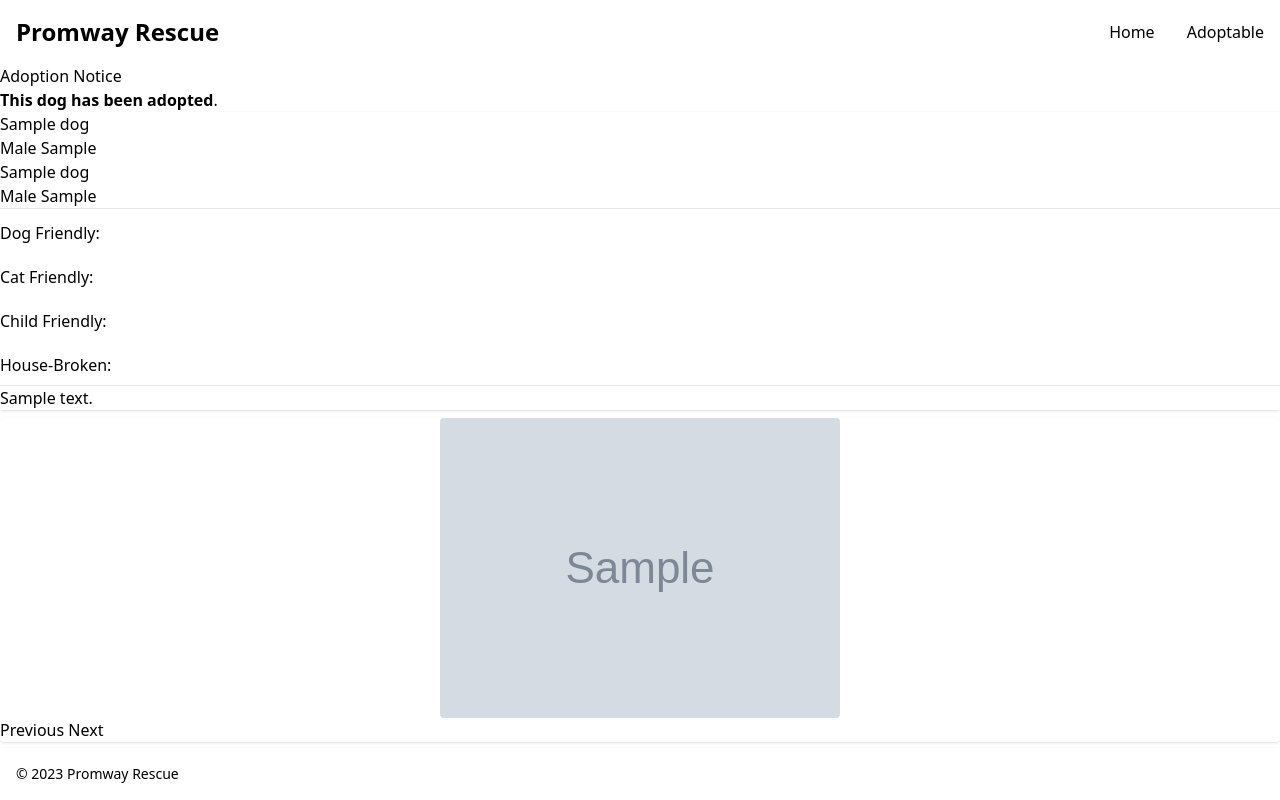
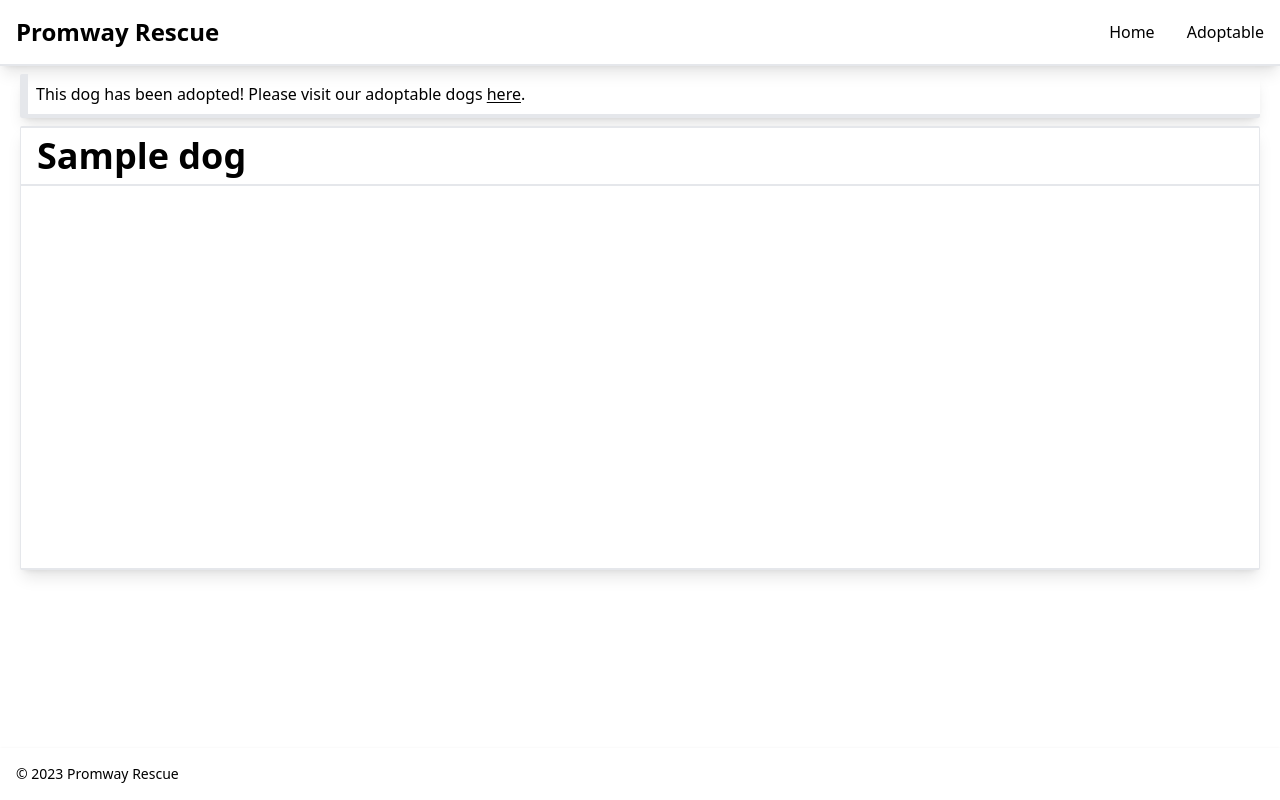
Before and after one commit to Joey-Pekar/promway-rescue, a Django app: page /dogs/1/ in a window 1280 px wide. Run offline with Django 4.2, Linux system fonts and the light colour scheme; tables that the repository leaves empty hold one stand-in row (values such as "Sample post"); grey boxes marked "Sample" are stand-in pictures; some libraries are stand-ins or nearby versions.

Commit message:
Details Page

```diff
--- a/dogs/templates/dogs/details.html
+++ b/dogs/templates/dogs/details.html
@@ -8,95 +8,38 @@
 {% load rescue_tags %}
 
 {% block content %}
+
+  <div class="py-2 px-5 mx-auto max-w-screen-xl">
   {% if dog.adopted %}
-    <div class="container">
-      <div class="alert alert-info" role="alert">
-        <h4 class="alert-heading">Adoption Notice</h4><span><strong>This dog has been adopted</strong>.</span>
-      </div>
+    <div class="text-danger-light bg-dark border-danger border-b-4 border-l-8 p-2 mb-2 rounded-sm shadow-lg">
+      <i class="fa-solid fa-triangle-exclamation fa-2x"></i> This dog has been adopted! Please visit our adoptable dogs <a class="text-medium underline underline-offset-2" href="{% url 'dogs:adoptable' %}">here</a>.
     </div>
   {% endif %}
 
-  <div class="container">
-    <div class="row">
-      <div class="col-md-6 order-2 order-md-1">
-        <div class="card shadow">
-          <div class="card-body">
-            <div class="row">
-              <div class="col">
-                <h1 class="card-title">{{ dog.name }}</h1>
-                <h5 class="text-secondary">{{ dog.sex }} {{ dog.breed }}</h5>
-              </div>
-              {% if dog.bonded_pair.count > 0 %}
-              <div class="col">
-                <h1 class="card-title">{{ dog.bonded_pair.first.name }}</h1>
-                <h5 class="text-secondary">{{ dog.bonded_pair.first.sex }} {{ dog.bonded_pair.first.breed }}</h5>
-              </div>
-              {% endif %}
+    <div class="bg-white border border-y-2 border-dark rounded-sm shadow-lg">
+      <p class="text-4xl font-semibold text-primary p-2 px-4">{{ dog.name }}</p>
+
+      <div id="carousel" class="relative w-full" data-carousel="slide">
+        <!-- Carousel wrapper -->
+        <div class="relative h-96 overflow-hidden bg-dark border-t-2 border-secondary md:h-96">
+          {% for image in dog.galleryimage_set.all %}
+             <!-- Item 1 -->
+            <div class="hidden duration-700 ease-in-out" data-carousel-item>
+                <img src="{{ image.image.url }}" class="absolute block w-auto h-full -translate-x-1/2 -translate-y-1/2 top-1/2 left-1/2" alt="{{image.image.id}}">
             </div>
-          </div>
-          <hr />
-          <div class="card-body">
-            <div class="row py-2">
-              <div class="col-1 my-1 d-flex justify-content-center">
-                <i class="fa-solid fa-dog fa-2xl"></i>
-              </div>
-              <div class="col-9">Dog Friendly:</div>
-              <div class="col-2">{{ dog.dog_friendly|bool_icon }}</div>
-            </div>
-            <div class="row py-2">
-              <div class="col-1 my-1 d-flex justify-content-center">
-                <i class="fa-solid fa-cat fa-2xl"></i>
-              </div>
-              <div class="col-9">Cat Friendly:</div>
-              <div class="col-2">{{ dog.cat_friendly|bool_icon }}</div>
-            </div>
-            <div class="row py-2">
-              <div class="col-1 my-1 d-flex justify-content-center">
-                <i class="fa-solid fa-child-reaching fa-2xl"></i>
-              </div>
-              <div class="col-9">Child Friendly:</div>
-              <div class="col-2">{{ dog.child_friendly|bool_icon }}</div>
-            </div>
-            <div class="row py-2">
-              <div class="col-1 my-1 d-flex justify-content-center">
-                <i class="fa-solid fa-house-chimney fa-2xl mx-auto"></i>
-              </div>
-              <div class="col-9">House-Broken:</div>
-              <div class="col-2">{{ dog.house_broken|bool_icon }}</div>
-            </div>
-          </div>
-          <hr />
-          <div class="card-body">
-            <p>{{ dog.description }}</p>
-          </div>
+            {% endfor%}
         </div>
-      </div>
+        <!-- Slider indicators -->
+        <div class="absolute z-30 flex space-x-3 -translate-x-1/2 bottom-5 left-1/2">
+            {% for i in dog.galleryimage_set.all %}
+            <button type="button" class="w-3 h-3 rounded-full" aria-current="true" aria-label="Slide {{ forloop.counter }}" data-carousel-slide-to="{{ forloop.counter0 }}"></button>
+            {% endfor %}
+        </div>
 
-      <div class="col order-1 order-md-2 py-2">
-        <div id="slideshow" class="carousel slide rounded shadow bg-dark" data-bs-ride="carousel">
-          <div class="carousel-inner">
-            {% for image in dog.galleryimage_set.all %}
-              {% if forloop.first %}
-                <div class="carousel-item active">
-                  <img src="{{ image.image.url }}" class="d-block rounded mx-auto" style="max-height: 480px" alt="Image" />
-                </div>
-              {% else %}
-                <div class="carousel-item">
-                  <img src="{{ image.image.url }}" class="d-block rounded mx-auto" style="max-height: 480px" alt="Image" />
-                </div>
-              {% endif %}
-            {% endfor %}
-          </div>
-          <button class="carousel-control-prev" type="button" data-bs-target="#slideshow" data-bs-slide="prev">
-            <span class="carousel-control-prev-icon" aria-hidden="true"></span>
-            <span class="visually-hidden">Previous</span>
-          </button>
-          <button class="carousel-control-next" type="button" data-bs-target="#slideshow" data-bs-slide="next">
-            <span class="carousel-control-next-icon" aria-hidden="true"></span>
-            <span class="visually-hidden">Next</span>
-          </button>
-        </div>
-      </div>
     </div>
+
+    </div>
+
   </div>
+
 {% endblock %}
--- a/dogs/templates/master.html
+++ b/dogs/templates/master.html
@@ -30,7 +30,7 @@
     </head>
     <body class="bg-light">
         {# Navbar #}
-        <nav class="bg-primary">
+        <nav class="bg-primary border-b-2 border-primary-dark shadow-lg">
             <div class="max-w-screen-2xl flex flex-wrap items-center justify-between mx-auto p-4">
                 <a href="#" class="flex items-center">
                     <span class="self-center text-2xl text-light font-semibold whitespace-nowrap">Promway Rescue</span>
@@ -57,7 +57,7 @@
             {% endblock %}
     </main>
 
-        <footer class="fixed bottom-0 left-0 z-20 w-full bg-dark shadow">
+        <footer class="sm:fixed bottom-0 left-0 z-20 w-full bg-dark shadow">
             <div class="w-full max-auto max-w-screen-xl p-4 md:flex md:items-center md:justify-between">
                 <span class="text-sm text-light sm:text-center">&copy; {% now "Y" %} Promway Rescue</span>
             </div>
--- a/dogs/templatetags/rescue_tags.py
+++ b/dogs/templatetags/rescue_tags.py
@@ -6,11 +6,16 @@ from django.utils import timezone
 register = template.Library()
 
 @register.filter(name="bool_icon", is_safe=True)
-def bool_icon(value):
+def bool_icon(value, arg):
     if value == True:
-        return mark_safe('<i class="fa-solid fa-square-check fa-xl text-success"></i>')
+        return mark_safe('<i class="fa-solid {0}"></i>'.format(arg))
     else:
-        return mark_safe('<i class="fa-solid fa-square-xmark fa-xl text-danger"></i>')
+        return mark_safe('<i class="relative fa-solid {0}"><i class="absolute left-0 fa-solid fa-slash text-danger"></i></i>'.format(arg))
+
+@register.filter(name="slide_range")
+def slide_range(value):
+    return range(0, value - 1)
+
 
 @register.filter(name="age")
 def age(value):
--- a/dogs/views.py
+++ b/dogs/views.py
@@ -18,6 +18,7 @@ class AdoptableView(generic.ListView):
     def get_queryset(self):
         return Dog.objects.filter(adopted=False).filter(hidden=False).order_by("name")
 
+
 class DetailView(generic.DetailView):
     model = Dog
     template_name = 'dogs/details.html'
--- a/theme/static_src/src/styles.css
+++ b/theme/static_src/src/styles.css
@@ -10,4 +10,8 @@
     .nav-inactive {
         @apply block py-2 pl-3 pr-4 text-gray-300 rounded hover:bg-primary-light md:hover:bg-transparent md:hover:text-white md:p-0;
     }
+
+    .info-tooltip {
+        @apply absolute z-10 invisible inline-block px-3 py-2 text-sm font-medium text-light transition-opacity duration-500 bg-dark rounded-md shadow-sm opacity-0 tooltip
+    }
 }
```
Also changed, not shown: dogs/templates/dogs/adoptable.html (+17 -7 lines), theme/static_src/tailwind.config.js (+17 -5 lines).
